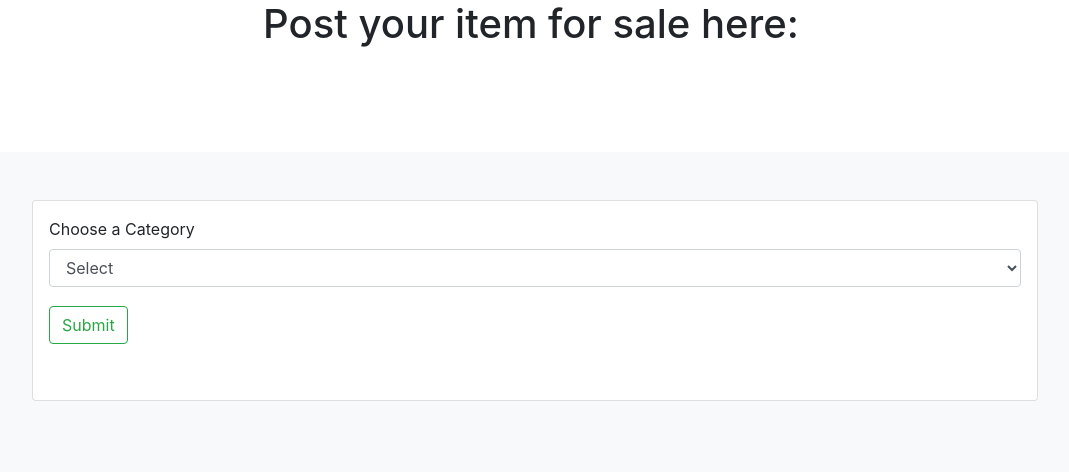
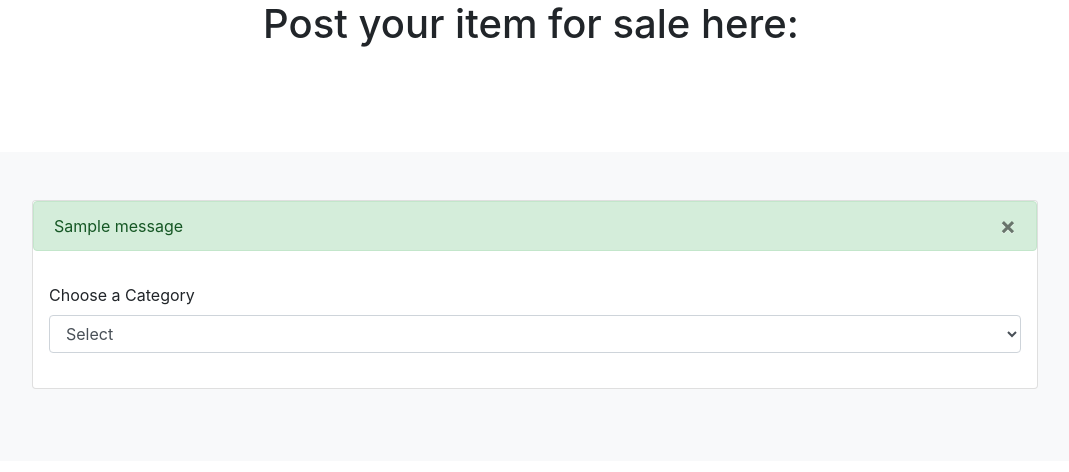
Before and after one commit to elenirotsides/Exchange4Students, a Flask app: template src/templates/sell.html in a window 1280 px wide. Shown: the part 166-638 px from the top of the page, without its empty margins (109-1178 px from the left). Run offline with Flask 2, Linux system fonts and the light colour scheme; the template is opened without the code that fills it: most values are stand-ins (such as "Sample title", 1, 10 or a date in 2020); one stand-in notice (Sample message) is shown; some libraries are stand-ins or nearby versions.

Commit message:
success message for posted item

```diff
--- a/src/app.py
+++ b/src/app.py
@@ -1,7 +1,7 @@
 import os
 from pathlib import Path
 from decimal import Decimal
-from flask import Flask, render_template, request, redirect
+from flask import Flask, render_template, request, flash
 from werkzeug.utils import secure_filename
 from flask_fontawesome import FontAwesome
 from e4stypes.database import Category, Database
@@ -197,6 +197,7 @@ def get_sell():
             )
             item.set_image_filepath(filename)
             Database.add_item(item)
+            flash("Success! Item has been posted!")
         elif category == "furniture":
             item = FurnitureItem(
                 post_title,
@@ -210,6 +211,7 @@ def get_sell():
             )
             item.set_image_filepath(filename)
             Database.add_item(item)
+            flash("Success! Item has been posted!")
         elif category == "clothes":
             item = ClothingItem(
                 post_title,
@@ -224,6 +226,7 @@ def get_sell():
             )
             item.set_image_filepath(filename)
             Database.add_item(item)
+            flash("Success! Item has been posted!")
         elif category == "sports":
             item = SportsGearItem(
                 post_title,
@@ -237,6 +240,7 @@ def get_sell():
             )
             item.set_image_filepath(filename)
             Database.add_item(item)
+            flash("Success! Item has been posted!")
         elif category == "electronics":
             item = ElectronicItem(
                 post_title,
@@ -250,7 +254,7 @@ def get_sell():
             )
             item.set_image_filepath(filename)
             Database.add_item(item)
-        return redirect("/item_posted")
+            flash("Success! Item has been posted!")
     return render_template("/sell.html", cart=cart)
 
 
--- a/src/templates/sell.html
+++ b/src/templates/sell.html
@@ -21,6 +21,22 @@
       <div class="row row-cols-1 row-cols-sm-2 row-cols-md-3 g-3">
         <div class="col">
           <div class="card shadow-sm">
+
+            {% with messages = get_flashed_messages() %}
+            {% if messages %}
+            <div class=flashes>
+              {% for message in messages %}
+              <div class="alert alert-success alter-dismissable fade show">
+                {{ message }}
+                <button type="button" class="close" data-dismiss="alert">
+                  <span aria-hidden="true">&times;</span>
+                </button>
+              </div>
+              {% endfor %}
+            </div>
+            {% endif %}
+            {% endwith %}
+
             <form class="p-3" method="POST" id="sellitem" action="/sell" enctype="multipart/form-data">
               <div class="form-group">
                 <label for="category_drop">Choose a Category</label>
@@ -160,14 +176,8 @@
 
               </div>
 
-              <input type="submit" value="Submit" id="buttonSubmit" class="btn btn-outline-success">
-            </form>
+              <button type="submit" class="btn btn-outline-success" id="submitButton">Submit</button>
 
-
-            <div class="card-body">
-              <div class="d-flex justify-content-between align-items-center"></div>
-
-            </div>
           </div>
         </div>
       </div>
@@ -177,6 +187,7 @@
 </main>
 
 <script>
+  $('#submitButton').hide();
   $("#category_drop").change(function () {
     if ($(this).val() == "books") {
       $('#post_title').show();
@@ -187,6 +198,7 @@
       $('#course_num').show();
       $('#seller').show();
       $('#photo').show();
+      $('#submitButton').show();
 
       $('#size_val').removeAttr('required');
       $('#gender_val').removeAttr('required');
@@ -211,6 +223,7 @@
       $('#comments').show();
       $('#seller').show();
       $('#photo').show();
+      $('#submitButton').show();
 
       $('#size_val').removeAttr('required');
       $('#gender_val').removeAttr('required');
@@ -236,6 +249,7 @@
       $('#comments').show();
       $('#seller').show();
       $('#photo').show();
+      $('#submitButton').show();
 
       $('#size_val').attr('required', true);
       $('#gender_val').attr('required', true);
@@ -259,6 +273,7 @@
       $('#comments').show();
       $('#seller').show();
       $('#photo').show();
+      $('#submitButton').show();
 
       $('#size_val').removeAttr('required');
       $('#gender_val').removeAttr('required');
@@ -282,6 +297,7 @@
       $('#comments').show();
       $('#seller').show();
       $('#photo').show();
+      $('#submitButton').show();
 
       $('#size_val').attr('required', true);
       $('#gender_val').attr('required', true);
```
